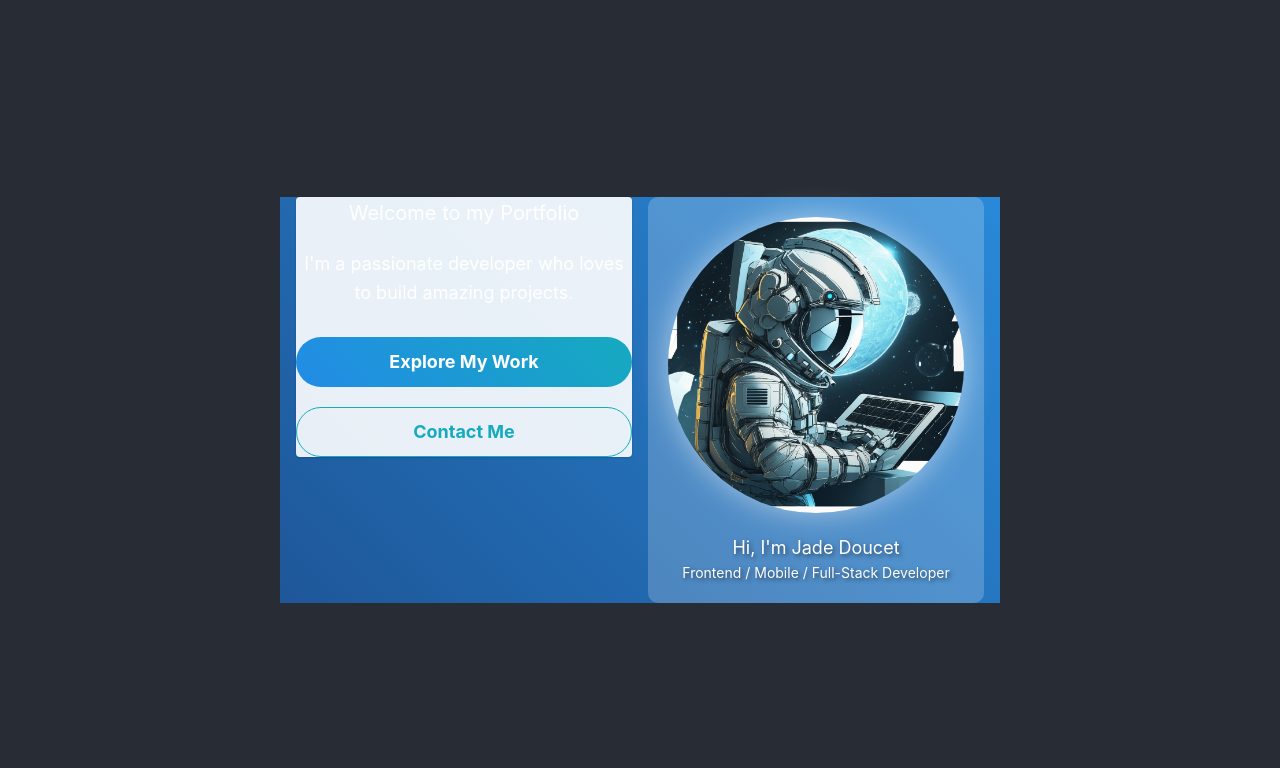
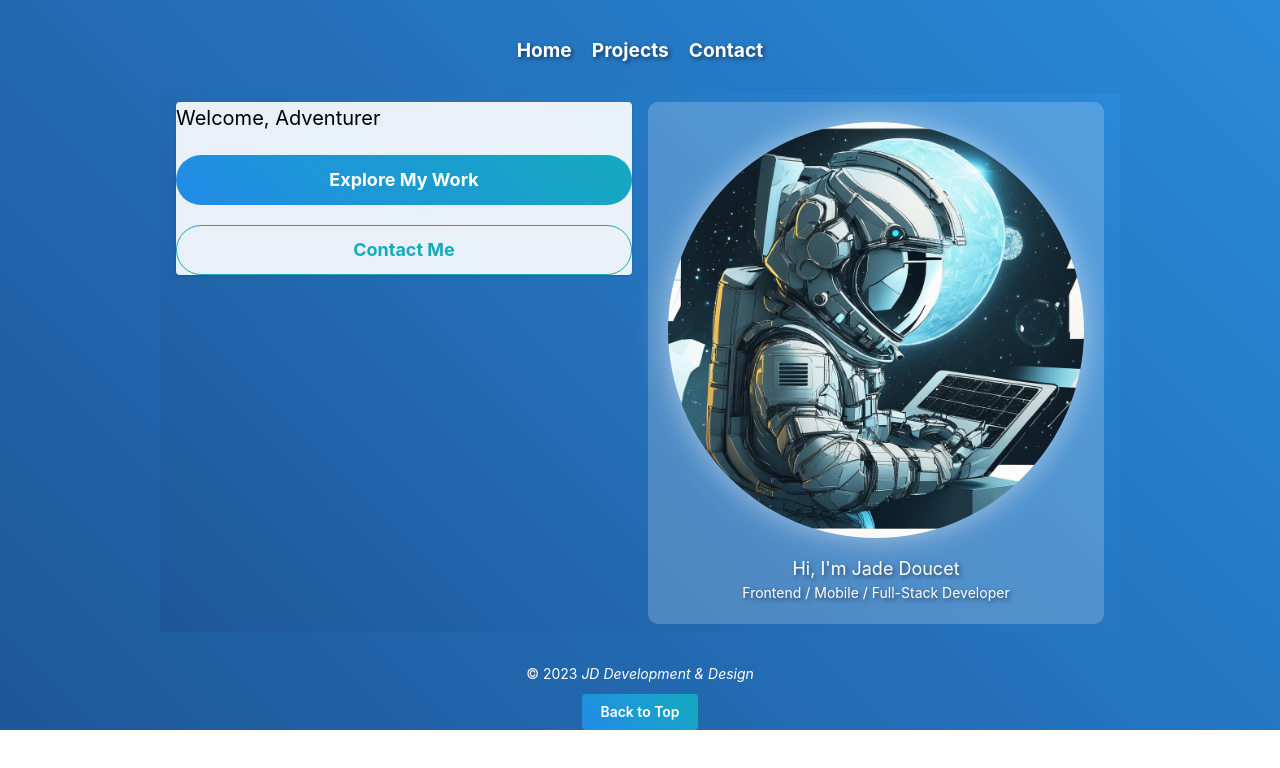
Before and after one commit to JadeJDoucet/jd-portfolio, a React (Create React App) app: page / in a window 1280 px wide. Shown: the top 768 px of the page. Built offline with nearby package versions, Linux system fonts and the light colour scheme.

Commit message:
updates to layout and router

```diff
--- a/src/App.tsx
+++ b/src/App.tsx
@@ -1,23 +1,23 @@
 import './App.css';
 import '@mantine/core/styles.css';
-import { Route, Routes } from 'react-router-dom';
+import { BrowserRouter as Router, Route, Routes } from 'react-router-dom';
 import Home from './pages/Home';
 import Projects from './pages/Projects';
+import Layout from './Layout';
+import NotFound from './pages/NotFound';
 
 function App() {
   return (
-    <div className="App">
-      <header className="app-header">
+    <Router>
+      <Layout>
         <Routes>
-          <Route path="/" element={<Home />} />
+          <Route index element={<Home />} />
           <Route path="projects" element={<Projects />} />
-          {/* <Route path="/" element={<Layout />}>
-            <Route path="about" element={<About />} />
-            <Route path="dashboard" element={<Dashboard />} />
-          </Route> */}
+          {/* <Route path="about" element={<About />} /> */}
+          <Route path="*" element={<NotFound />} />
         </Routes>
-      </header>
-    </div>
+      </Layout>
+    </Router>
   );
 }
 
--- /dev/null
+++ b/src/Layout.tsx
@@ -0,0 +1,96 @@
+import React, { PropsWithChildren } from 'react';
+import { Container, Paper, Text, Button } from '@mantine/core';
+import { ENavigationOptions } from './types';
+
+const Layout: React.FC<PropsWithChildren> = ({ children }) => {
+  const scrollToTop = () => {
+    window.scrollTo({
+      top: 0,
+      behavior: 'smooth', // This enables smooth scrolling
+    });
+  };
+
+  return (
+    <Container
+      fluid
+      style={{
+        background: 'linear-gradient(45deg, #1e5799, #2989d8)',
+      }}
+    >
+      <header style={{ padding: '20px 0' }}>
+        <nav>
+          <ul
+            style={{
+              display: 'flex',
+              listStyle: 'none',
+              padding: 0,
+              justifyContent: 'center',
+            }}
+          >
+            <li style={{ marginRight: 20 }}>
+              <a
+                href={ENavigationOptions.HOME}
+                style={{
+                  color: 'white',
+                  textDecoration: 'none',
+                  fontWeight: 'bold',
+                  fontSize: '1.2rem',
+                  textShadow: '2px 2px 4px rgba(0,0,0,0.5)',
+                }}
+              >
+                Home
+              </a>
+            </li>
+            <li style={{ marginRight: 20 }}>
+              <a
+                href={ENavigationOptions.PROJECTS}
+                style={{
+                  color: 'white',
+                  textDecoration: 'none',
+                  fontWeight: 'bold',
+                  fontSize: '1.2rem',
+                  textShadow: '2px 2px 4px rgba(0,0,0,0.5)',
+                }}
+              >
+                Projects
+              </a>
+            </li>
+            <li>
+              <a
+                href={ENavigationOptions.CONTACT}
+                style={{
+                  color: 'white',
+                  textDecoration: 'none',
+                  fontWeight: 'bold',
+                  fontSize: '1.2rem',
+                  textShadow: '2px 2px 4px rgba(0,0,0,0.5)',
+                }}
+              >
+                Contact
+              </a>
+            </li>
+          </ul>
+        </nav>
+      </header>
+      <main>{children}</main>
+      <footer
+        style={{ marginTop: '40px', textAlign: 'center', color: 'white' }}
+      >
+        <Text size="sm">
+          © {new Date().getFullYear()} <i>JD Development & Design</i>
+        </Text>
+        <Button
+          size="sm"
+          variant="gradient"
+          gradient={{ from: 'blue', to: 'cyan' }}
+          style={{ marginTop: '10px' }}
+          onClick={scrollToTop}
+        >
+          Back to Top
+        </Button>
+      </footer>
+    </Container>
+  );
+};
+
+export default Layout;
--- a/src/index.tsx
+++ b/src/index.tsx
@@ -4,7 +4,6 @@ import './index.css';
 import App from './App';
 import reportWebVitals from './reportWebVitals';
 import { MantineProvider } from '@mantine/core';
-import { BrowserRouter } from 'react-router-dom';
 // TODO: import theme from theme.ts
 
 const root = ReactDOM.createRoot(
@@ -13,9 +12,7 @@ const root = ReactDOM.createRoot(
 root.render(
   <React.StrictMode>
     <MantineProvider>
-      <BrowserRouter>
-        <App />
-      </BrowserRouter>
+      <App />
     </MantineProvider>
   </React.StrictMode>
 );
--- a/src/pages/Home.tsx
+++ b/src/pages/Home.tsx
@@ -1,11 +1,15 @@
 import React from 'react';
 import { Container, Grid, Paper, Text, Button } from '@mantine/core';
 import { Link } from 'react-router-dom';
+import { ENavigationOptions } from '../types';
 
 const Home: React.FC = () => {
   return (
-    <div style={{ background: 'linear-gradient(45deg, #1e5799, #2989d8)' }}>
-      <Container size="sm">
+    <Container
+      style={{
+        background: 'linear-gradient(45deg, #1e5799, #2989d8)',
+      }}
+    >
       <Grid gutter="md">
         <Grid.Col span="auto">
           <Paper
@@ -13,10 +17,7 @@ const Home: React.FC = () => {
             style={{ backgroundColor: 'rgba(255, 255, 255, 0.9)' }}
           >
             <Text size="xl" style={{ marginBottom: 20 }}>
-                Welcome to my Portfolio
-              </Text>
-              <Text size="lg" style={{ marginBottom: 30 }}>
-                I'm a passionate developer who loves to build amazing projects.
+              Welcome, Adventurer
             </Text>
             <Button
               size="lg"
@@ -24,7 +25,7 @@ const Home: React.FC = () => {
               gradient={{ from: 'blue', to: 'cyan' }}
               radius="xl"
               style={{ fontWeight: 700, width: '100%', marginBottom: 20 }}
-                to="/projects"
+              to={ENavigationOptions.PROJECTS}
               component={Link}
             >
               Explore My Work
@@ -81,7 +82,6 @@ const Home: React.FC = () => {
         </Grid.Col>
       </Grid>
     </Container>
-    </div>
   );
 };
 
--- /dev/null
+++ b/src/pages/NotFound.tsx
@@ -0,0 +1,47 @@
+import React from 'react';
+import { Container, Text, Button } from '@mantine/core';
+import { Link } from 'react-router-dom';
+import { ENavigationOptions } from '../types';
+
+const NotFound: React.FC = () => {
+  return (
+    <div
+      style={{
+        background: 'linear-gradient(45deg, #1e5799, #2989d8)',
+        minHeight: '100vh',
+      }}
+    >
+      <Container
+        size="lg"
+        style={{
+          textAlign: 'center',
+          display: 'flex',
+          flexDirection: 'column',
+          justifyContent: 'center',
+          alignItems: 'center',
+          minHeight: '100vh',
+        }}
+      >
+        <Text
+          size="xl"
+          style={{ color: 'white', marginBottom: 20, fontWeight: 700 }}
+        >
+          Oops! We've searched the galaxy, but this page could not be found
+        </Text>
+        <Button
+          size="lg"
+          variant="gradient"
+          gradient={{ from: 'blue', to: 'cyan' }}
+          radius="xl"
+          style={{ fontWeight: 700 }}
+          to={ENavigationOptions.HOME}
+          component={Link}
+        >
+          Back to Home
+        </Button>
+      </Container>
+    </div>
+  );
+};
+
+export default NotFound;
--- /dev/null
+++ b/src/types/index.ts
@@ -0,0 +1,6 @@
+export enum ENavigationOptions {
+  ABOUT = 'about',
+  CONTACT = 'contact',
+  HOME = '/',
+  PROJECTS = 'projects',
+}
```
Lines whose indentation alone changed are shown as unchanged.
